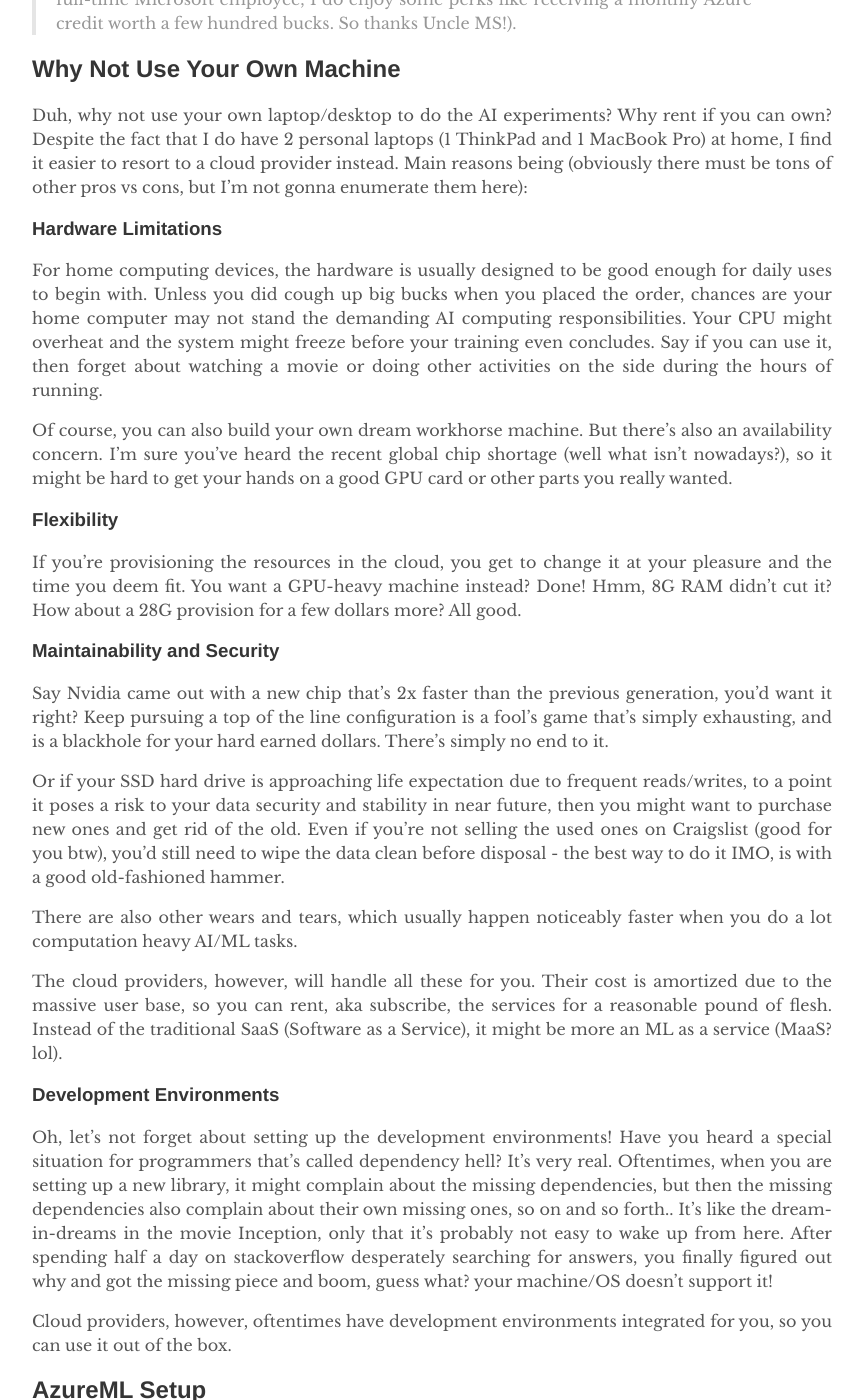
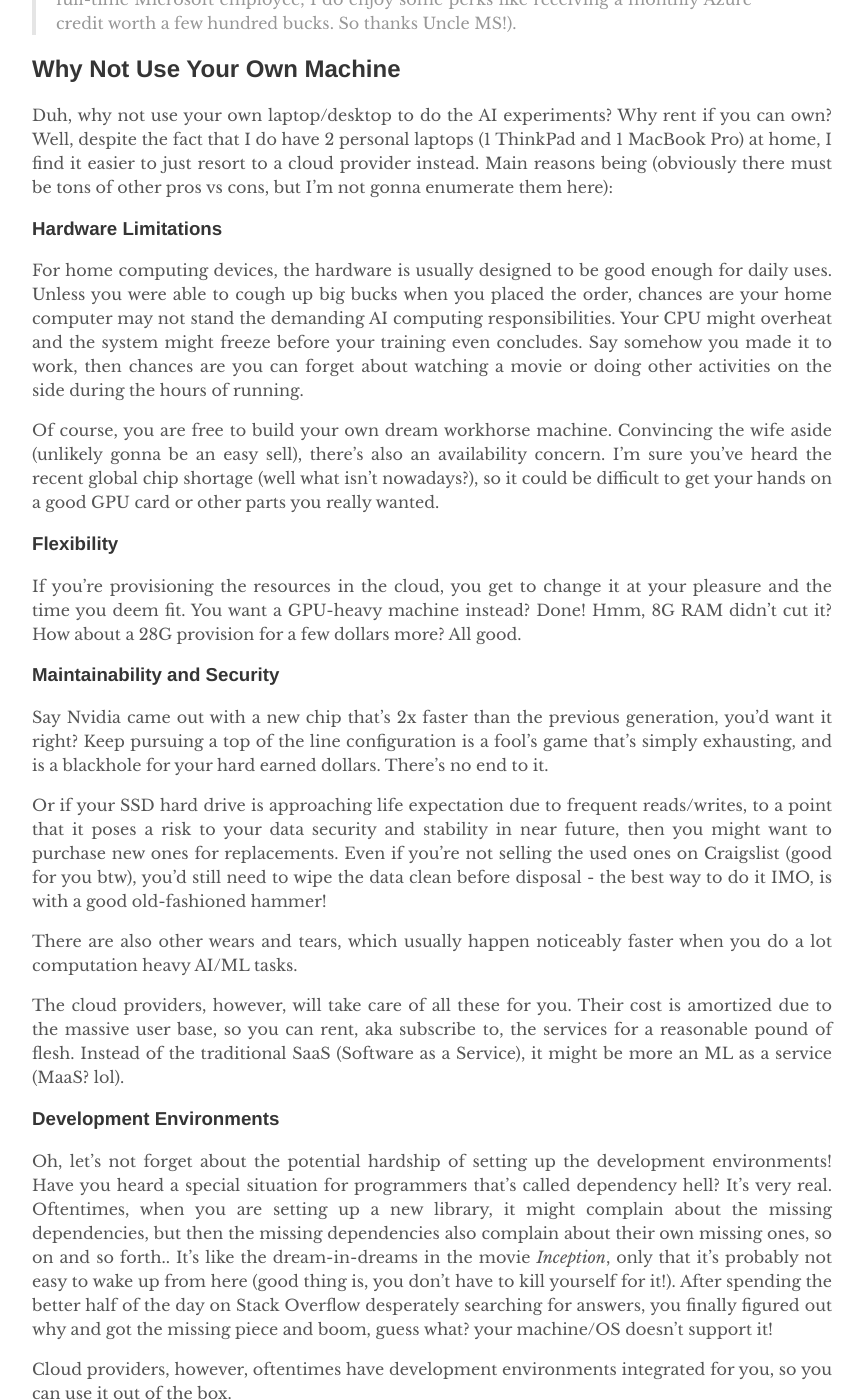
Before and after one commit to yuexiaofeng/yuexiaofeng.github.io, a Jekyll site: the page built from _posts/2021-10-17-aml-fastai-s2.md, in a window 1280 px wide and 1400 px high, scrolled down 972 px. Shown: the whole window, without its empty margins (208-1073 px from the left). Built offline with Jekyll 4.4.1, drawn with Linux system fonts in a browser that asks for light colours; some of the changed text lies outside the part shown.

Commit message:
Prettied the fastai post

````diff
--- a/_posts/2021-10-17-aml-fastai-s2.md
+++ b/_posts/2021-10-17-aml-fastai-s2.md
@@ -1,31 +1,31 @@
 ---
 layout: post
-title: "FastAI on Azure ML and Software 2.0"
+title: "FastAI on AzureML and Software 2.0"
 author: "Xiaofeng"
 tags: [Tech]
 ---
 
 Before I realized it, it's ~~September~~ October already! We all know what that means - 2021 is almost gone! Can't really say I'm sad that it's gonna be over soon-ish, but am getting a bit sentimental for sure. Yet another year of WFH! Hopefully this situation will be improved soon and we can get back to the previous mundane civilization.
 
-Back in this January, I made some simplified resolution items - usually the new year resolutions don't make it through February, but possibly due to the pandemic house arrest this year, I actually made some headways this time. I hereby share them and where they are as follows:
+Back in this January, I made some simplified resolution items - usually the new year resolutions don't make it through February, but possibly due to the pandemic house arrest this year, I actually made some meaningful headways this time. I hereby share them and where they are as follows:
 
 1. Become a reader and read more books: I've finished reading 10 books this year to date! I'm in the progress of reading another one called *Fooled by Randomness: The Hidden Role of Chance in Life and in the Markets*.
-2. Become a runner and lose some pounds: The running part didn't happen as much as I hoped (Part of me blame the "Raincouver" weather :D). But I did lose quite a bit over 10 pounds so far since January, mostly due to low glycemic dieting as suggested my doctor.
+2. Become a runner and lose some pounds: The running part didn't happen as much as I hoped (Part of me blame the "Raincouver" weather :D). But I did lose quite a bit over 10 pounds so far since January, mostly due to low glycemic dieting as suggested by my doctor.
 3. Start a pet project in AI field: This is yet to happen..
 
-After finally finishing up playing the most awesome video game ever otherwise known as Red Dead Redemption 2, and binge-watching Squid Game, I had come to conclusion that it's high tme to get the ball rolling on my AI pet project. That, plus in the spirit of Microsoft FHL (Fix, Hack, Learn, i.e. Hackathon) week, I decided to carve out some time to try Azure ML (Machine Learning) offering and poke around with it. Just a disclaimer in case any of our corporate lawyers stumbled upon this:
+After finally finishing up playing the most awesome video game ever otherwise known as Red Dead Redemption 2, and binge-watching Squid Game, I had come to conclusion that it's high tme to get the ball rolling on my AI pet project. That, plus in the spirit of Microsoft FHL (Fix, Hack, Learn, i.e. Hackathon) week, I decided to carve out some time to try AzureML (Machine Learning) offering and poke around with it. Just a disclaimer in case any of our corporate lawyers stumbled upon this:
 
 >I trained the models after hours from my own personal Azure account (although as a full-time Microsoft employee, I do enjoy some perks like receiving a monthly Azure credit worth a few hundred bucks. So thanks Uncle MS!).
 
 ## Why Not Use Your Own Machine
 
-Duh, why not use your own laptop/desktop to do the AI experiments? Why rent if you can own? Despite the fact that I do have 2 personal laptops (1 ThinkPad and 1 MacBook Pro) at home, I find it easier to resort to a cloud provider instead. Main reasons being (obviously there must be tons of other pros vs cons, but I'm not gonna enumerate them here):
+Duh, why not use your own laptop/desktop to do the AI experiments? Why rent if you can own? Well, despite the fact that I do have 2 personal laptops (1 ThinkPad and 1 MacBook Pro) at home, I find it easier to just resort to a cloud provider instead. Main reasons being (obviously there must be tons of other pros vs cons, but I'm not gonna enumerate them here):
 
 ### Hardware Limitations
 
-For home computing devices, the hardware is usually designed to be good enough for daily uses to begin with. Unless you did cough up big bucks when you placed the order, chances are your home computer may not stand the demanding AI computing responsibilities. Your CPU might overheat and the system might freeze before your training even concludes. Say if you can use it, then forget about watching a movie or doing other activities on the side during the hours of running.
+For home computing devices, the hardware is usually designed to be good enough for daily uses. Unless you were able to cough up big bucks when you placed the order, chances are your home computer may not stand the demanding AI computing responsibilities. Your CPU might overheat and the system might freeze before your training even concludes. Say somehow you made it to work, then chances are you can forget about watching a movie or doing other activities on the side during the hours of running.
 
-Of course, you can also build your own dream workhorse machine. But there's also an availability concern. I'm sure you've heard the recent global chip shortage (well what isn't nowadays?), so it might be hard to get your hands on a good GPU card or other parts you really wanted.
+Of course, you are free to build your own dream workhorse machine. Convincing the wife aside (unlikely gonna be an easy sell), there's also an availability concern. I'm sure you've heard the recent global chip shortage (well what isn't nowadays?), so it could be difficult to get your hands on a good GPU card or other parts you really wanted.
 
 ### Flexibility
 
@@ -33,23 +33,23 @@
 
 ### Maintainability and Security
 
-Say Nvidia came out with a new chip that's 2x faster than the previous generation, you'd want it right? Keep pursuing a top of the line configuration is a fool's game that's simply exhausting, and is a blackhole for your hard earned dollars. There's simply no end to it.
+Say Nvidia came out with a new chip that's 2x faster than the previous generation, you'd want it right? Keep pursuing a top of the line configuration is a fool's game that's simply exhausting, and is a blackhole for your hard earned dollars. There's no end to it.
 
-Or if your SSD hard drive is approaching life expectation due to frequent reads/writes, to a point it poses a risk to your data security and stability in near future, then you might want to purchase new ones and get rid of the old. Even if you're not selling the used ones on Craigslist (good for you btw), you'd still need to wipe the data clean before disposal - the best way to do it IMO, is with a good old-fashioned hammer.
+Or if your SSD hard drive is approaching life expectation due to frequent reads/writes, to a point that it poses a risk to your data security and stability in near future, then you might want to purchase new ones for replacements. Even if you're not selling the used ones on Craigslist (good for you btw), you'd still need to wipe the data clean before disposal - the best way to do it IMO, is with a good old-fashioned hammer!
 
 There are also other wears and tears, which usually happen noticeably faster when you do a lot computation heavy AI/ML tasks.
 
-The cloud providers, however, will handle all these for you. Their cost is amortized due to the massive user base, so you can rent, aka subscribe, the services for a reasonable pound of flesh. Instead of the traditional SaaS (Software as a Service), it might be more an ML as a service (MaaS? lol).
+The cloud providers, however, will take care of all these for you. Their cost is amortized due to the massive user base, so you can rent, aka subscribe to, the services for a reasonable pound of flesh. Instead of the traditional SaaS (Software as a Service), it might be more an ML as a service (MaaS? lol).
 
 ### Development Environments
 
-Oh, let's not forget about setting up the development environments! Have you heard a special situation for programmers that's called dependency hell? It's very real. Oftentimes, when you are setting up a new library, it might complain about the missing dependencies, but then the missing dependencies also complain about their own missing ones, so on and so forth.. It's like the dream-in-dreams in the movie Inception, only that it's probably not easy to wake up from here. After spending half a day on stackoverflow desperately searching for answers, you finally figured out why and got the missing piece and boom, guess what? your machine/OS doesn't support it!
+Oh, let's not forget about the potential hardship of setting up the development environments! Have you heard a special situation for programmers that's called dependency hell? It's very real. Oftentimes, when you are setting up a new library, it might complain about the missing dependencies, but then the missing dependencies also complain about their own missing ones, so on and so forth.. It's like the dream-in-dreams in the movie *Inception*, only that it's probably not easy to wake up from here (good thing is, you don't have to kill yourself for it!). After spending the better half of the day on Stack Overflow desperately searching for answers, you finally figured out why and got the missing piece and boom, guess what? your machine/OS doesn't support it!
 
 Cloud providers, however, oftentimes have development environments integrated for you, so you can use it out of the box.
 
 ## AzureML Setup
 
-Now let's get to the actual setup of AzureML. First off, kudos to the AzureML folks who authored this decent documentation on how to set up the [resources](https://docs.microsoft.com/en-us/azure/machine-learning/quickstart-create-resources) - it was really helpful.
+Now let's get to the actual setup of AzureML. First off, kudos to the folks who authored this decent documentation on how to set up the [resources](https://docs.microsoft.com/en-us/azure/machine-learning/quickstart-create-resources) - it was really helpful.
 
 Since I already had a personal Azure account with an active subscription, so here's what I did:
 
@@ -57,45 +57,45 @@
 
 It's fairly easy, after logging into [Azure portal](https://portal.azure.com), type Machine Learning in the search bar and hit Enter, select Create then Next.
 
-A couple of mandatory fields I had to fill out or create, but it was straightforward and there were tooltip hints too. Here's what it looks like for the creation page. Advanced configurations like network was possible too but I was feeling lazy and just went with defaults.
+A couple of mandatory fields I had to fill out or create, but it was straightforward and there were tooltip hints too. Advanced configurations like network was possible too but I was feeling lazy and just went with defaults. Here's a redacted snapshot for the creation page:
 
 ![ws_creation](../assets/images/20211017/ws_creation.png)
 
-Within a few minutes, I got myself a ML workspace!
+Just like that, within a few minutes, I got myself a machine learning workspace!
 
 ### Get A New Notebook and Test with A Python Helloworld
 
-Again there are great step-by-step [instructions](https://docs.microsoft.com/en-us/azure/machine-learning/tutorial-1st-experiment-hello-world) on Microsoft docs, but it's even easier than it sounds.
+Think of a notebook as an online UI for your ML IDE. Again there are great step-by-step [instructions](https://docs.microsoft.com/en-us/azure/machine-learning/tutorial-1st-experiment-hello-world) on Microsoft docs, but it's even easier than it sounds.
 
-Simply log into Azure Machine Learning [studio portal](https://ml.azure.com), and pick the workspace created earlier. Then on the left sidebar, click on the Notebooks, create a new folder under Users/yourusername, then right click on the folder, select "Create a new file" from context menu, choose file format as Python. That's it.
+Simply log into AzureML [studio portal](https://ml.azure.com), and pick the workspace created earlier. Then on the left sidebar, click on the Notebooks, create a new folder under Users/yourusername, then right click on the folder, select "Create a new file" from the context menu, choose file format as Python. That's it.
 
 ![notebook](../assets/images/20211017/notebook.png)
 
-Oh actually that's not it, to run it, you'll need to create a Compute instance. In the snapshot above, I created one called myworkhorse. It was a CPU virtual machine, with measly 4 cores, 14G RAM, 28GB storage but that sufficed my need and was relatively cheaper.
+Oh actually that's not it, to run it, you'll need to create a Compute instance. As shown in the picture above, I created one called myworkhorse. It was a CPU virtual machine, with measly 4 cores, 14G RAM, 28GB storage but that sufficed my need and was relatively cheaper.
 
 ## Here Comes FastAI
 
-The reason for me to use [fastai](https://www.fast.ai/) was simple: it's simple, literally. With it, I could apply Transfer Learning technique easily.
+The reason for me to use [fastai](https://www.fast.ai/) for experiments was simple: it's simple, literally. With it, I could apply Transfer Learning technique easily.
 
 ### Transfer Learning
 
-So what is transfer learning? I was able to find this great definition online:
+So what is transfer learning? I was able to grab this great online definition:
 
 > Transfer learning is a machine learning method where a model developed for a task is reused as the starting point for a model on a second task. It is a popular approach in deep learning where pre-trained models are used as the starting point on computer vision and natural language processing tasks given the vast compute and time resources required to develop neural network models on these problems and from the huge jumps in skill that they provide on related problems[^fn1].
 
-And here are some more notes excerpted from Standford Course CS231n: Convolutional Neural Networks for Visual Recognition to explain the popularity of transfer learning:
+It's basically what Newton said about standing on the shoulder of the giants. Here are some more notes excerpted from Standford Course CS231n: Convolutional Neural Networks for Visual Recognition to explain the popularity of transfer learning:
 
 > In practice, very few people train an entire Convolutional Network (model) from scratch (with random initialization), because it is relatively rare to have a dataset of sufficient size. Instead, it is common to pre-train a ConvNet on a very large dataset (e.g. ImageNet[^fn2], which contains 1.2 million images with 1000 categories), and then use the ConvNet either as an initialization or a fixed feature extractor for the task of interest.
 
 ### What It Looks Like in AzureML
 
-Similar to the Python helloworld file creation, I created a notebook file under a new folder called dogorcat, as I was trying to build a dog/cat classifier on AzureML (It makes sense to me to use pets to get started with a pet project! Disclaimer for PETA: no dogs or cats were harmed in this experiment to the best of my knowledge).
+Similar to the Python helloworld file creation process, I created a notebook file under a new folder called dogorcat, as I was trying to build a dog/cat classifier on AzureML (It makes sense to me to use pets to get started with a pet project! Disclaimer for PETA: no dogs or cats were harmed in this experiment to the best of my knowledge!).
 
-There's a great starter's [documentation](https://docs.fast.ai/tutorial.vision.html) offered by fastai, which I basically followed verbatim, except the pre-installed fastai by AzureML wasn't somehow up to date, so I did have to upgrade first after hitting many errors (don't panic if you see something like "name noops is not defined"):
+There's a great [quickstart documentation](https://docs.fast.ai/tutorial.vision.html) offered by fastai, which I basically followed verbatim, except that somehow the pre-installed fastai by AzureML wasn't up to date, so I did have to upgrade first after hitting many errors (don't panic if you see something like "name noops is not defined"):
 
 > !pip install fastai --upgrade
 
-Here's the code segment for prep work that can be run from a Jupyter notebook:
+Here's the code segment for the prep work that can be run from a Jupyter notebook:
 
 ```python
 from fastai.vision.all import *
````
Also changed, not shown: other parts of _posts/2021-10-17-aml-fastai-s2.md (+8 -4 lines).
